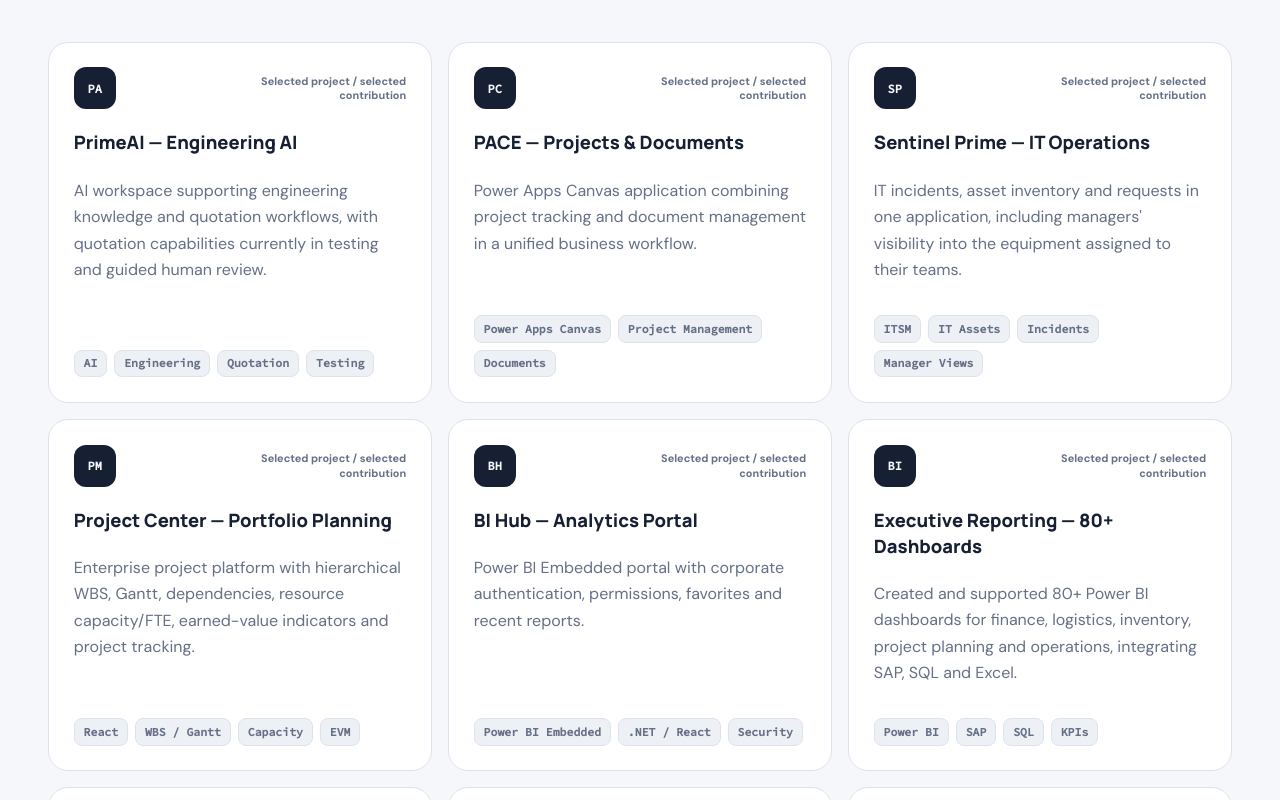
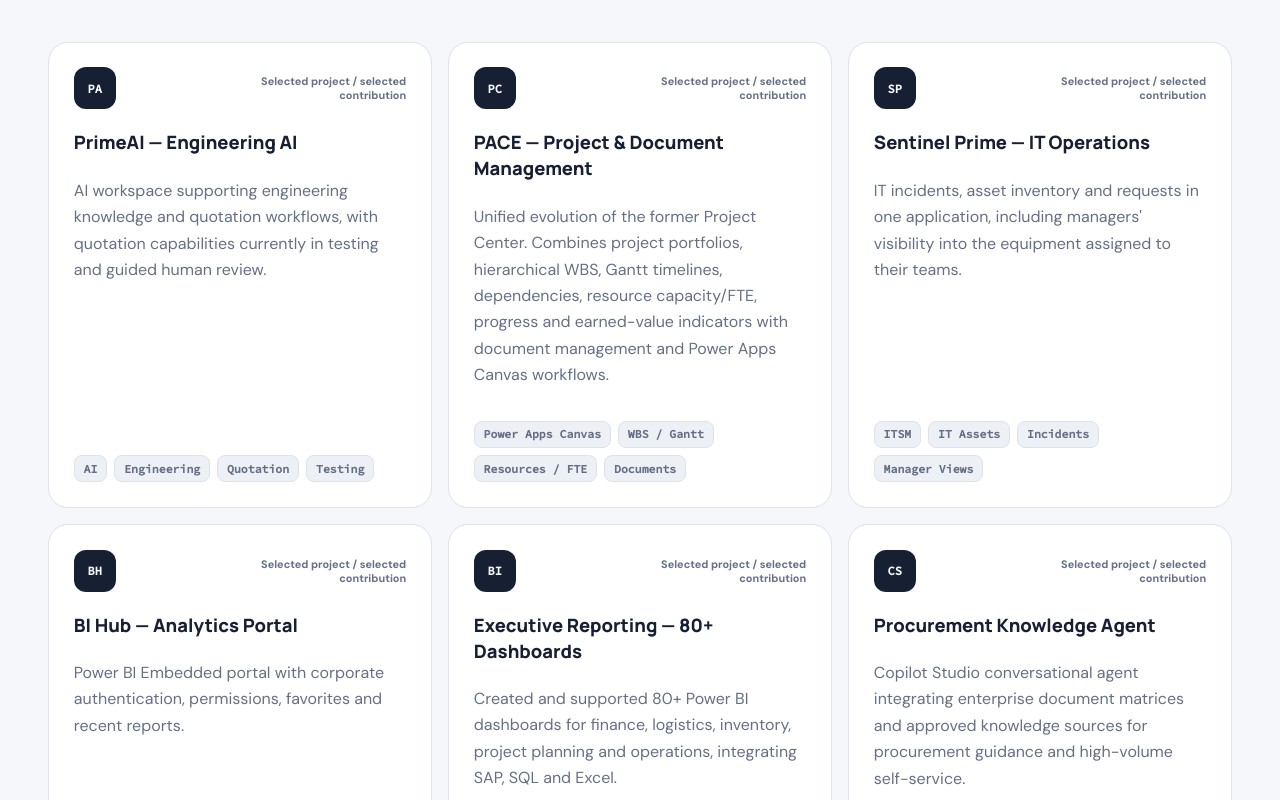
Before and after one commit to PepeuAlex/pepeualex.github.io, a plain HTML site: page index.html in a window 1280 px wide. Shown: the part 3220-4020 px from the top of the page. Drawn offline with Linux system fonts and the light colour scheme.

Commit message:
fix(portfolio): consolidate former Project Center into PACE

```diff
--- a/index.html
+++ b/index.html
@@ -119,9 +119,8 @@
 <p data-en="Examples from multiple professional engagements and independent engineering initiatives. Employers and clients are intentionally not attributed: not every project listed belongs to Primetals. Confidential data, interfaces and source code are not published." data-pt="Exemplos de diferentes atuações profissionais e iniciativas independentes de engenharia. Empresas e clientes não são identificados: nem todos os projetos pertencem à Primetals. Dados, interfaces e códigos confidenciais não são publicados.">Examples from multiple professional engagements and independent engineering initiatives. Employers and clients are intentionally not attributed: not every project listed belongs to Primetals. Confidential data, interfaces and source code are not published.</p>
 </div><div class="applied-grid">
 <article class="applied-card case-study reveal" data-audiences="all python software systems"><div class="case-head"><span class="applied-icon">PA</span><span class="case-label" data-en="Selected project / selected contribution" data-pt="Projeto selecionado / contribuição">Selected project / selected contribution</span></div><h3 data-en="PrimeAI — Engineering AI" data-pt="PrimeAI — IA para Engenharia">PrimeAI — Engineering AI</h3><p data-en="AI workspace supporting engineering knowledge and quotation workflows, with quotation capabilities currently in testing and guided human review." data-pt="Workspace de IA para conhecimento de engenharia e fluxos de cotação, com funcionalidades de cotação em fase de testes e revisão humana orientada.">AI workspace supporting engineering knowledge and quotation workflows, with quotation capabilities currently in testing and guided human review.</p><div class="tag-row"><span>AI</span><span>Engineering</span><span>Quotation</span><span>Testing</span></div></article>
-<article class="applied-card case-study reveal" data-audiences="all power systems software"><div class="case-head"><span class="applied-icon">PC</span><span class="case-label" data-en="Selected project / selected contribution" data-pt="Projeto selecionado / contribuição">Selected project / selected contribution</span></div><h3 data-en="PACE — Projects &amp; Documents" data-pt="PACE — Projetos e Documentos">PACE — Projects &amp; Documents</h3><p data-en="Power Apps Canvas application combining project tracking and document management in a unified business workflow." data-pt="Aplicativo Power Apps Canvas que reúne acompanhamento de projetos e gestão de documentos em um único fluxo de negócio.">Power Apps Canvas application combining project tracking and document management in a unified business workflow.</p><div class="tag-row"><span>Power Apps Canvas</span><span>Project Management</span><span>Documents</span></div></article>
+<article class="applied-card case-study reveal" data-audiences="all power systems software typescript dotnet"><div class="case-head"><span class="applied-icon">PC</span><span class="case-label" data-en="Selected project / selected contribution" data-pt="Projeto selecionado / contribuição">Selected project / selected contribution</span></div><h3 data-en="PACE — Project &amp; Document Management" data-pt="PACE — Gestão de Projetos e Documentos">PACE — Project &amp; Document Management</h3><p data-en="Unified evolution of the former Project Center. Combines project portfolios, hierarchical WBS, Gantt timelines, dependencies, resource capacity/FTE, progress and earned-value indicators with document management and Power Apps Canvas workflows." data-pt="Evolução unificada do antigo Project Center. Reúne portfólio de projetos, WBS hierárquica, Gantt, dependências, capacidade/FTE, indicadores de progresso e valor agregado, gestão documental e fluxos Power Apps Canvas.">Unified evolution of the former Project Center. Combines project portfolios, hierarchical WBS, Gantt timelines, dependencies, resource capacity/FTE, progress and earned-value indicators with document management and Power Apps Canvas workflows.</p><div class="tag-row"><span>Power Apps Canvas</span><span>WBS / Gantt</span><span>Resources / FTE</span><span>Documents</span></div></article>
 <article class="applied-card case-study reveal" data-audiences="all systems software power"><div class="case-head"><span class="applied-icon">SP</span><span class="case-label" data-en="Selected project / selected contribution" data-pt="Projeto selecionado / contribuição">Selected project / selected contribution</span></div><h3 data-en="Sentinel Prime — IT Operations" data-pt="Sentinel Prime — Operações de TI">Sentinel Prime — IT Operations</h3><p data-en="IT incidents, asset inventory and requests in one application, including managers' visibility into the equipment assigned to their teams." data-pt="Incidentes de TI, inventário e requisições de ativos em uma aplicação, com visibilidade gerencial dos equipamentos das equipes.">IT incidents, asset inventory and requests in one application, including managers' visibility into the equipment assigned to their teams.</p><div class="tag-row"><span>ITSM</span><span>IT Assets</span><span>Incidents</span><span>Manager Views</span></div></article>
-<article class="applied-card case-study reveal" data-audiences="all software typescript systems dotnet"><div class="case-head"><span class="applied-icon">PM</span><span class="case-label" data-en="Selected project / selected contribution" data-pt="Projeto selecionado / contribuição">Selected project / selected contribution</span></div><h3 data-en="Project Center — Portfolio Planning" data-pt="Project Center — Planejamento de Portfólio">Project Center — Portfolio Planning</h3><p data-en="Enterprise project platform with hierarchical WBS, Gantt, dependencies, resource capacity/FTE, earned-value indicators and project tracking." data-pt="Plataforma de projetos com WBS, Gantt, dependências, capacidade/FTE, indicadores de valor agregado e acompanhamento do portfólio.">Enterprise project platform with hierarchical WBS, Gantt, dependencies, resource capacity/FTE, earned-value indicators and project tracking.</p><div class="tag-row"><span>React</span><span>WBS / Gantt</span><span>Capacity</span><span>EVM</span></div></article>
 <article class="applied-card case-study reveal" data-audiences="all power dotnet systems software"><div class="case-head"><span class="applied-icon">BH</span><span class="case-label" data-en="Selected project / selected contribution" data-pt="Projeto selecionado / contribuição">Selected project / selected contribution</span></div><h3 data-en="BI Hub — Analytics Portal" data-pt="BI Hub — Portal de Analytics">BI Hub — Analytics Portal</h3><p data-en="Power BI Embedded portal with corporate authentication, permissions, favorites and recent reports." data-pt="Portal Power BI Embedded com autenticação corporativa, permissões, favoritos e relatórios recentes.">Power BI Embedded portal with corporate authentication, permissions, favorites and recent reports.</p><div class="tag-row"><span>Power BI Embedded</span><span>.NET / React</span><span>Security</span></div></article>
 <article class="applied-card case-study reveal" data-audiences="all power systems"><div class="case-head"><span class="applied-icon">BI</span><span class="case-label" data-en="Selected project / selected contribution" data-pt="Projeto selecionado / contribuição">Selected project / selected contribution</span></div><h3 data-en="Executive Reporting — 80+ Dashboards" data-pt="Relatórios Executivos — Mais de 80 Dashboards">Executive Reporting — 80+ Dashboards</h3><p data-en="Created and supported 80+ Power BI dashboards for finance, logistics, inventory, project planning and operations, integrating SAP, SQL and Excel." data-pt="Criação e sustentação de mais de 80 dashboards Power BI para finanças, logística, estoque, planejamento e operações, integrando SAP, SQL e Excel.">Created and supported 80+ Power BI dashboards for finance, logistics, inventory, project planning and operations, integrating SAP, SQL and Excel.</p><div class="tag-row"><span>Power BI</span><span>SAP</span><span>SQL</span><span>KPIs</span></div></article>
 <article class="applied-card case-study reveal" data-audiences="all power python systems"><div class="case-head"><span class="applied-icon">CS</span><span class="case-label" data-en="Selected project / selected contribution" data-pt="Projeto selecionado / contribuição">Selected project / selected contribution</span></div><h3 data-en="Procurement Knowledge Agent" data-pt="Agente de Conhecimento de Compras">Procurement Knowledge Agent</h3><p data-en="Copilot Studio conversational agent integrating enterprise document matrices and approved knowledge sources for procurement guidance and high-volume self-service." data-pt="Agente conversacional Copilot Studio integrado a matrizes documentais e fontes aprovadas para orientações de compras e autoatendimento em larga escala.">Copilot Studio conversational agent integrating enterprise document matrices and approved knowledge sources for procurement guidance and high-volume self-service.</p><div class="tag-row"><span>Copilot Studio</span><span>Knowledge</span><span>Grounding</span></div></article>
```
